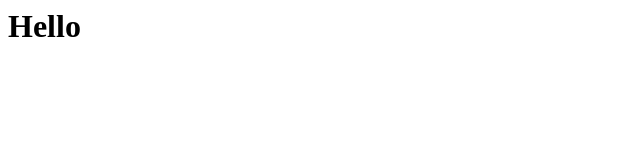
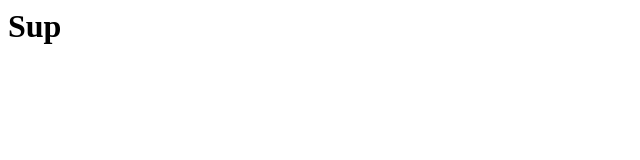
Before and after one commit to AndyLimHub/skills-code-with-codespaces, a plain HTML site: page index.html in a window 1280 px wide. Shown: the full height of the page, 0-640 px from the left. Drawn offline with Linux system fonts and the light colour scheme.

```diff
--- a/index.html
+++ b/index.html
@@ -1,3 +1,3 @@
 <html>
-  <h1>Hello</h1>
+  <h1>Sup</h1>
 </html>
```
